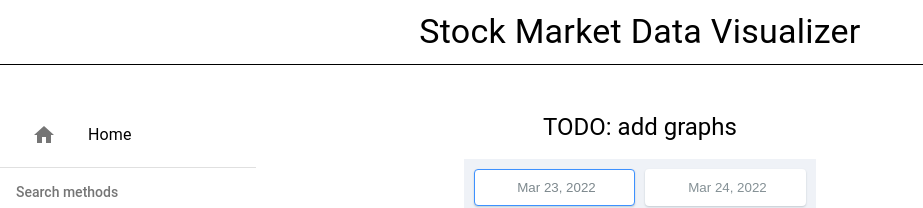
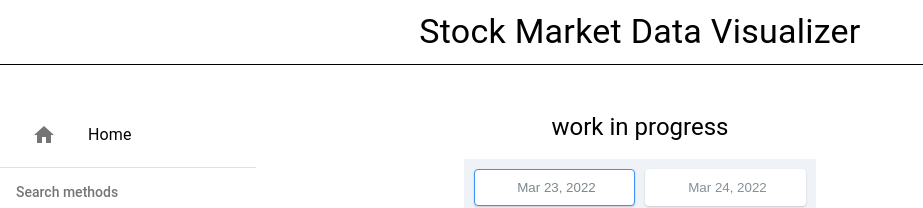
Before and after one commit to michaelivanov1/stock-market-data, a React (Create React App) app: page /datavisualization in a window 1280 px wide. Shown: the top 208 px of the page, without its empty margins (0-923 px from the left). Built offline with nearby package versions, Linux system fonts and the light colour scheme.

Commit message:
testing heroku auto update

```diff
--- a/src/Components/DataVisualizationComponent.js
+++ b/src/Components/DataVisualizationComponent.js
@@ -77,7 +77,7 @@ const DataVisualizationComponent = () => {
             <Box textAlign='center'>
                 <Card style={{ marginLeft: '25%', width: "50%", boxShadow: 'none' }}>
                     <CardHeader
-                        title="TODO: add graphs"
+                        title="work in progress"
                         style={{ color: 'black', textAlign: "center" }}
                     />
                 </Card>
```
